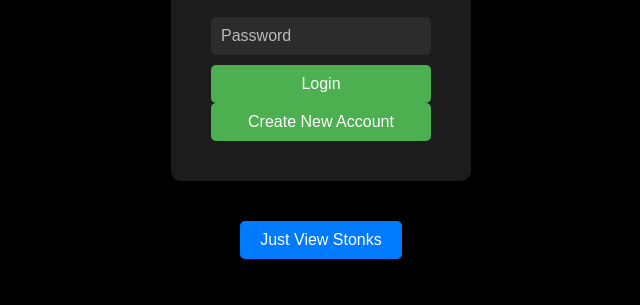
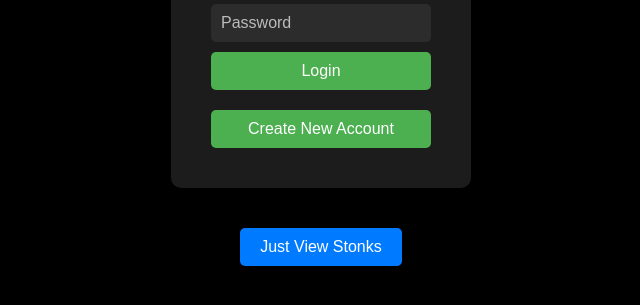
Before and after one commit to HenryDaley2/416FinalProject, a plain HTML site: page Client/Login.html in a window 1280 px wide. Shown: the part 355-660 px from the top of the page, without its empty margins (319-959 px from the left). Drawn offline with Linux system fonts and the light colour scheme.

Commit message:
styling fix

```diff
--- a/Client/Login.css
+++ b/Client/Login.css
@@ -75,6 +75,7 @@ body {
 /* View Stonks Button */
 .view-stonks-button {
     margin-top: 20px;
+    margin-bottom: 5px;
     padding: 10px 20px;
     background: #007bff; /* Blue button */
     border: none;
@@ -88,3 +89,7 @@ body {
 .view-stonks-button:hover {
     background: #0056b3; /* Slightly darker blue */
 }
+
+.create-account-button {
+    margin-top: 20px;
+}
```
